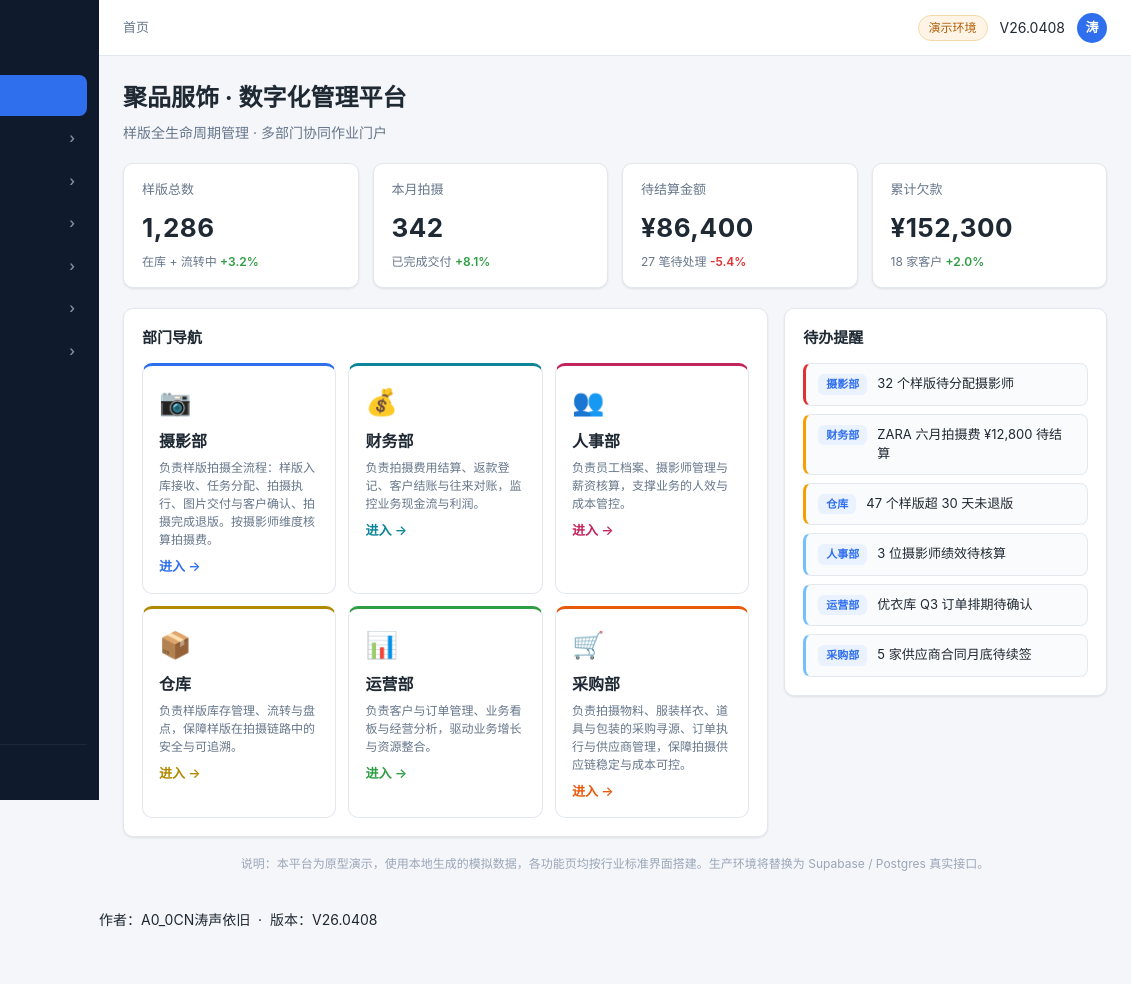
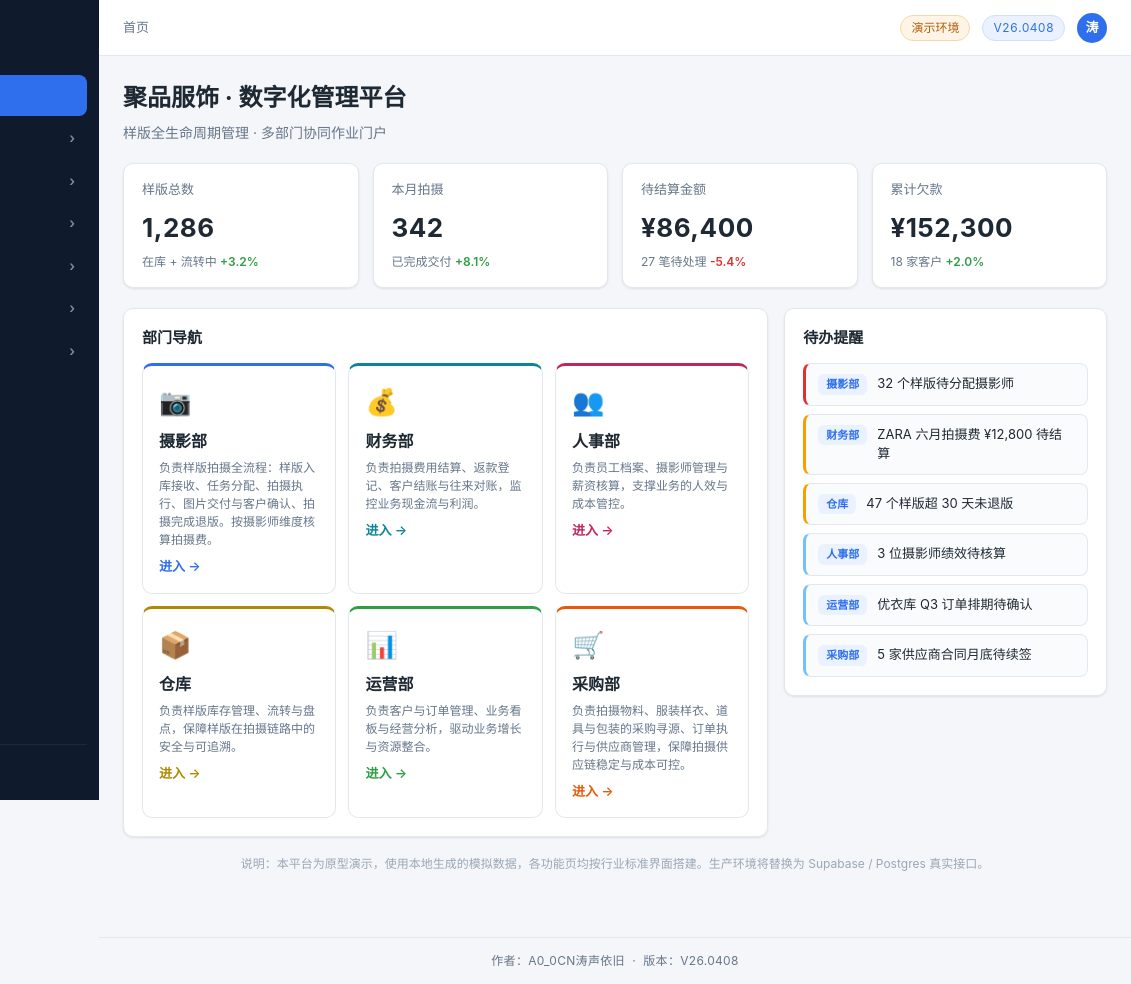
Before and after one commit to 18651981998/jupin-web-mvp, a plain HTML site: page index.html in a window 1280 px wide. Shown: the full height of the page, 149-1280 px from the left. Before the commit the page ends 930 px from the top, so only its background shows below. Drawn offline with Linux system fonts and the light colour scheme.

Commit message:
chore: 添加作者署名与版本号 (styles.css)

```diff
--- a/styles.css
+++ b/styles.css
@@ -87,6 +87,9 @@ body {
 .topbar-right { display: flex; align-items: center; gap: 12px; }
 .env-tag { font-size: 12px; color: #b25e09; background: #fff4e5; border: 1px solid #f4d9a8; padding: 3px 10px; border-radius: 999px; }
 .avatar { width: 30px; height: 30px; border-radius: 50%; background: var(--primary); color: #fff; display: flex; align-items: center; justify-content: center; font-size: 13px; font-weight: 600; }
+.ver-tag { font-size: 12px; color: var(--primary); background: var(--primary-soft); border: 1px solid #cfe0ff; padding: 3px 10px; border-radius: 999px; font-variant-numeric: tabular-nums; letter-spacing: 0.3px; }
+
+.app-footer { margin-top: 28px; padding: 14px 20px; border-top: 1px solid var(--border); color: var(--text-soft); font-size: 12px; text-align: center; letter-spacing: 0.3px; }
 
 .view { padding: 24px; flex: 1; }
 .page { max-width: 1180px; margin: 0 auto; }
```
